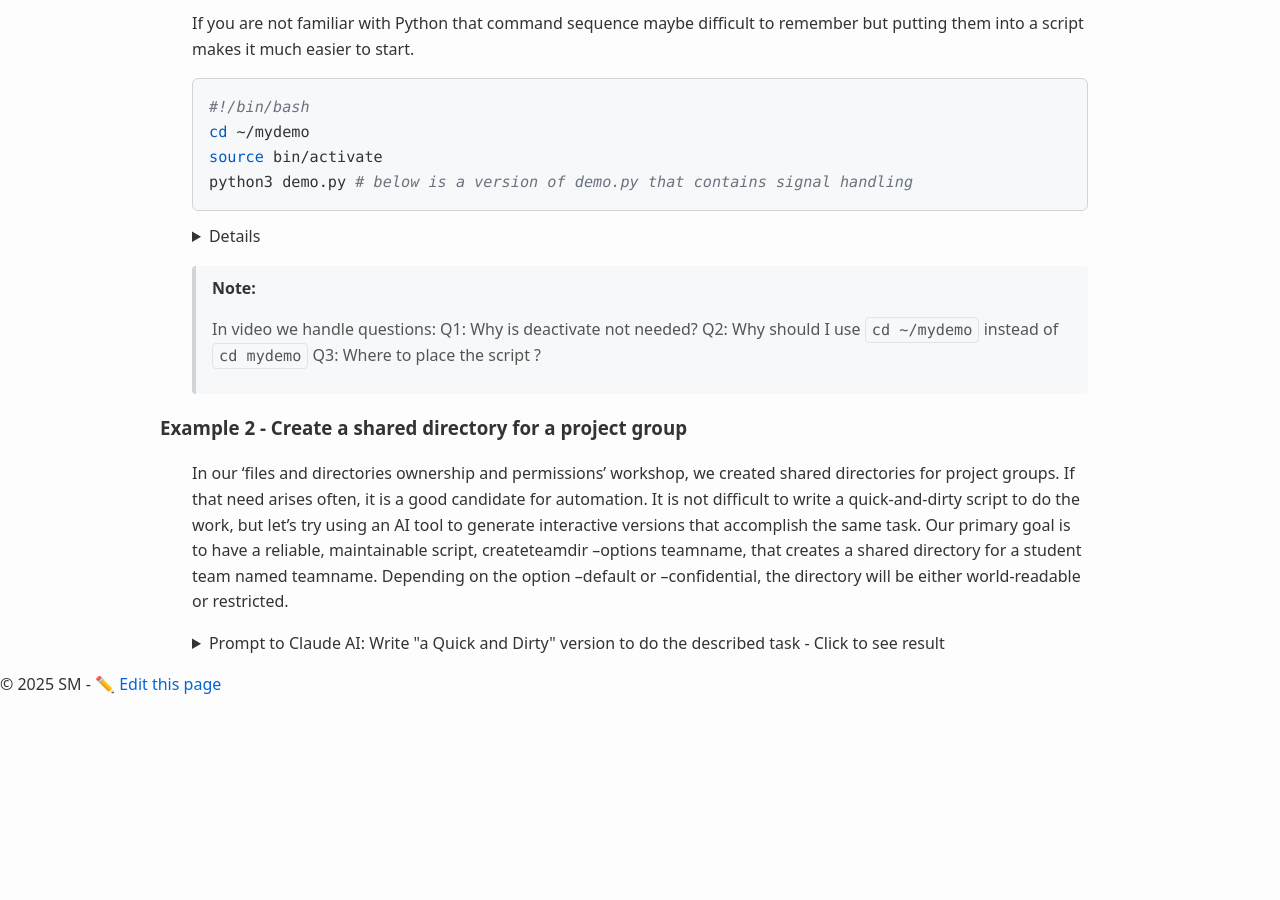
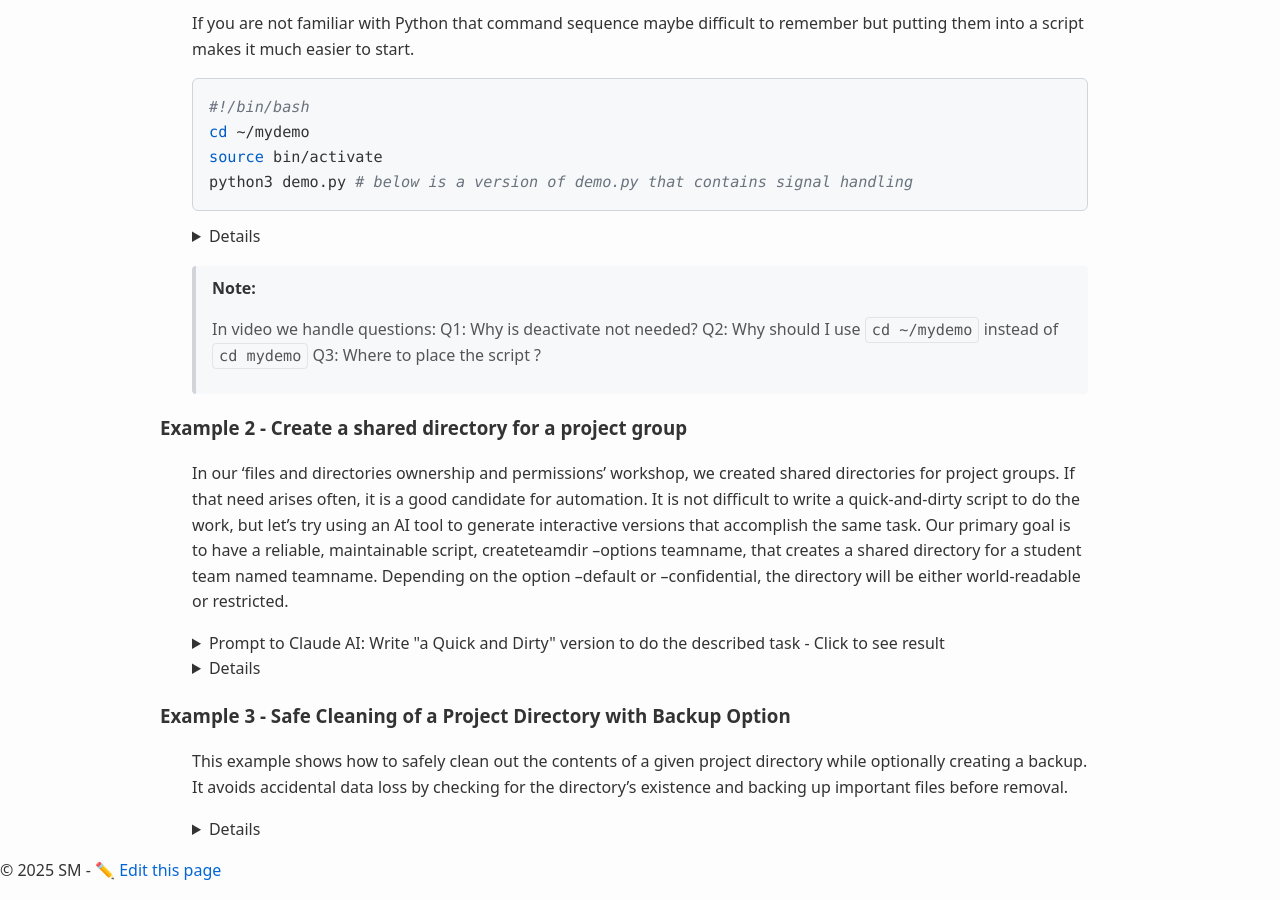
Before and after one commit to averkoc/lx, a Jekyll site: the page built from docs/ws9.md, in a window 1280 px wide and 900 px high, scrolled down 639 px. Built offline with Jekyll 4.4.1, drawn with Linux system fonts in a browser that asks for light colours; our own code applies the rules of GitHub Pages for plain Markdown files; before the commit the page ends 1353 px from its top, so only the background shows below that.

Commit message:
Refactor details sections to use markdown attribute
Updated details sections to use markdown attribute for better formatting.

````diff
--- a/docs/ws9.md
+++ b/docs/ws9.md
@@ -73,7 +73,7 @@
 In our 'files and directories ownership and permissions' workshop, we created shared directories for project groups. If that need arises often, it is a good candidate for automation. It is not difficult to write a quick-and-dirty script to do the work, but let’s try using an AI tool to generate interactive versions that accomplish the same task. Our primary goal is to have a reliable, maintainable script, createteamdir --options teamname, that creates a shared directory for a student team named teamname. Depending on the option --default or --confidential, the directory will be either world-readable or restricted.
 
 
-<details>
+<details markdown="1">
 <summary> Prompt to Claude AI: Write "a Quick and Dirty" version to do the described task - Click to see result
 
 </summary>
@@ -99,8 +99,8 @@
 
 </details>
 
-<details>
-    <summary>Interactive session with **Claude AI** to create the script - Click to see results</summary>
+<details markdown="1">
+    <summary>Interactive session with Claude AI to create the script - Click to see results</summary>
 
 ```bash
 
@@ -199,7 +199,7 @@
 ### Example 3 - Safe Cleaning of a Project Directory with Backup Option
 This example shows how to safely clean out the contents of a given project directory while optionally creating a backup. It avoids accidental data loss by checking for the directory’s existence and backing up important files before removal.
 
-<details>
+<details markdown="1">
     <summary>Script to safely clean project directory</summary>
 
 ```bash
````
